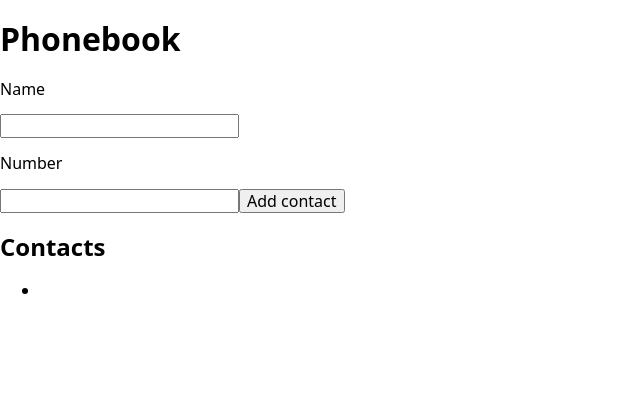
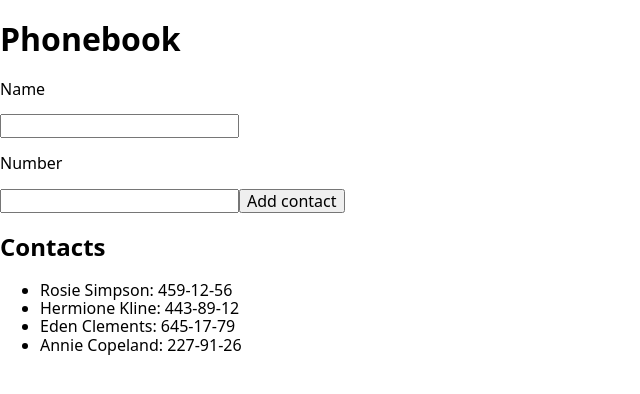
Before and after one commit to Matviienko-Artem/goit-react-hw-02-phonebook, a React (Create React App) app: page / in a window 1280 px wide. Shown: the top 394 px of the page, without its empty margins (0-640 px from the left). Built offline with nearby package versions, Linux system fonts and the light colour scheme.

Commit message:
Cделал список контактов

```diff
--- a/src/App.js
+++ b/src/App.js
@@ -40,7 +40,7 @@ class App extends Component {
 
         {/* <Filter /> */}
 
-        <ContactList />
+        <ContactList data={this.state.contacts} />
       </div>
     );
   }
--- a/src/components/ContactList/ContactList.js
+++ b/src/components/ContactList/ContactList.js
@@ -1,10 +1,16 @@
 import React from 'react';
 
-const ContactList = () => {
+const ContactList = ({ data }) => {
   return (
     <div>
       <ul>
-        <li></li>
+        {data.map(contact => {
+          return (
+            <li key={contact.id}>
+              {contact.name}: {contact.number}
+            </li>
+          );
+        })}
       </ul>
     </div>
   );
```
